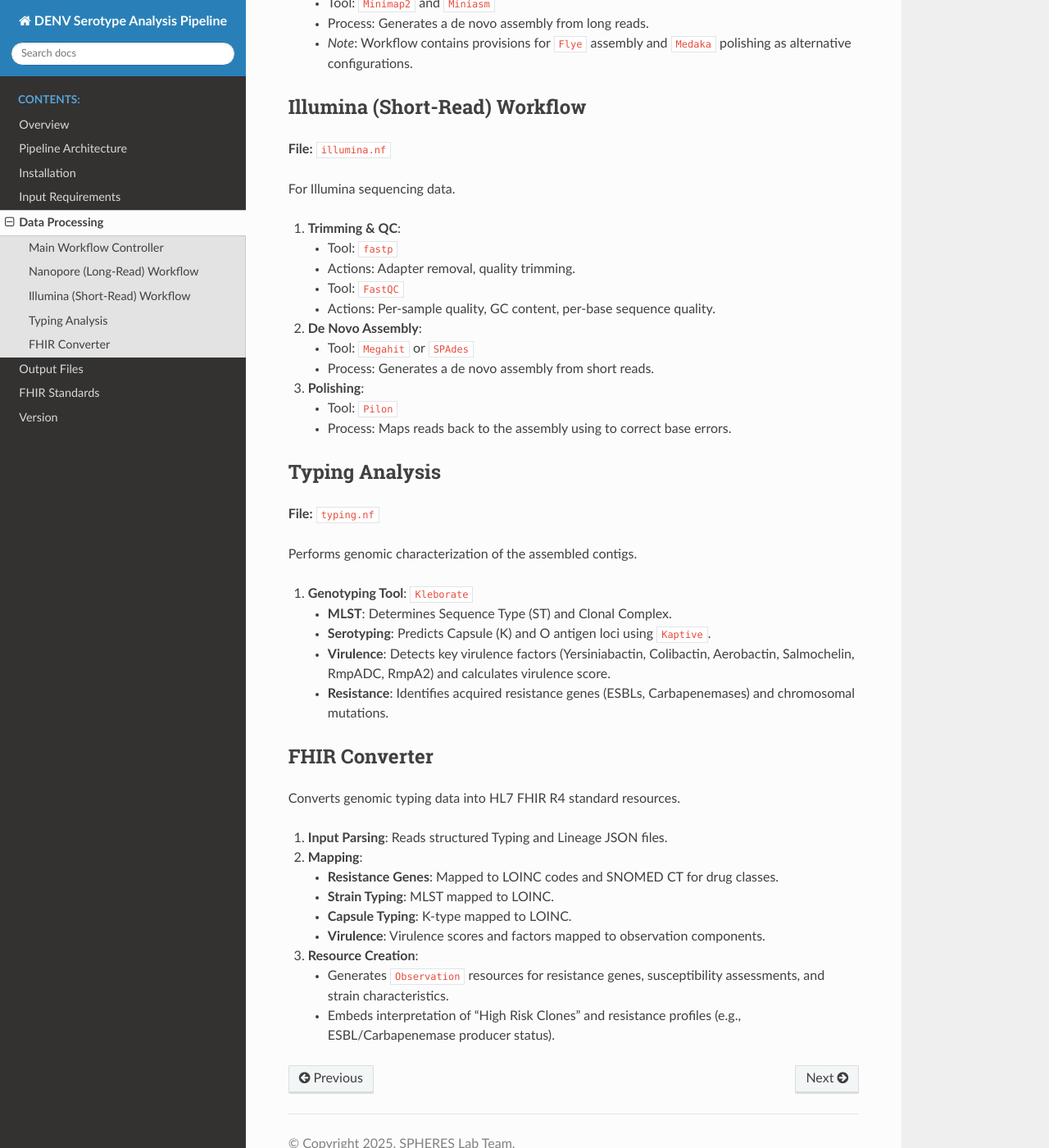
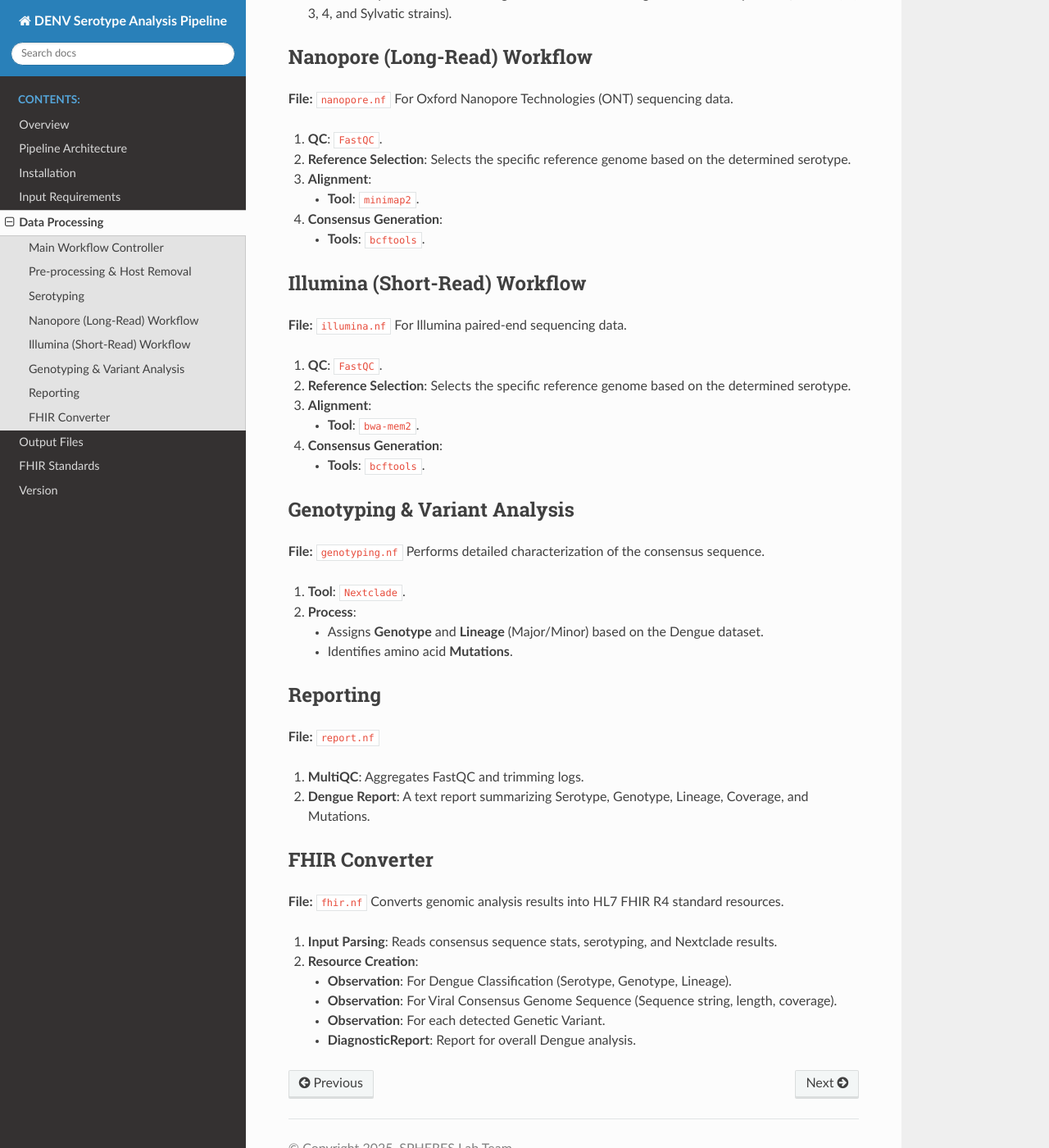
Before and after one commit to robind1/DENV-pipeline-docs, a Sphinx documentation site: the page built from docs/source/components.md, in a window 1280 px wide and 1400 px high, scrolled down 811 px. Shown: the whole window at 82% size. Built offline with Sphinx 7.4.7 and the Read the Docs theme 3.1.0, drawn with Linux system fonts in a browser that asks for light colours; pages that are not in the unit, such as notebooks, are missing from menus; some of the changed text lies outside the part shown.

Commit message:
Update components.md

```diff
--- a/docs/source/components.md
+++ b/docs/source/components.md
@@ -2,68 +2,62 @@
 
 ## Main Workflow Controller
 **File:** `main.nf`
+The main workflow handles channel processing and parallel execution. It automatically detects input data types (Illumina or Nanopore), performs trimming and host removal, determines the serotype, and then routes data to the specific alignment and consensus generation workflows.
 
-The main workflow handles channel processing and parallel execution.
+## Pre-processing & Host Removal
+**Files:** `trimming.nf`, `host_removal.nf`
+1.  **Trimming**:
+    *   **Illumina**: `Trimmomatic` (Quality trimming, adapter removal).
+    *   **Nanopore**: `chopper` (Quality and length filtering).
+2.  **Host Removal**:
+    *   **Tool**: `hostile`.
+    *   **Process**: Aligns reads against a host reference (human) to remove non-viral reads using `bowtie2` (Illumina) or `minimap2` (Nanopore).
 
-*   **Input Detection**: Automatically detects input data types (Illumina or Nanopore) and routes them to the dedicated sub-workflows.
-*   **Parallel Processing**: Input streams are processed concurrently.
-*   **Channel Merging**: Assemblies from different streams are routed to unified channels for downstream processes:
-    *   Typing (MLST, Serotyping, Virulence, Resistance)
-    *   FHIR resource generation
-    *   Clinical data integration
-    *   MultiQC aggregate reporting
+## Serotyping
+**File:** `serotyping.nf`
+Determines the Dengue serotype to select the appropriate reference for alignment.
+1.  **Tool**: `BLASTn`.
+2.  **Process**: Maps a subset of reads against a database of Dengue reference sequences (DENV-1, 2, 3, 4, and Sylvatic strains).
 
 ## Nanopore (Long-Read) Workflow
 **File:** `nanopore.nf`
-
 For Oxford Nanopore Technologies (ONT) sequencing data.
-
-1.  **Quality Control**:
-    *   Tool: `FastQC`
-    *   Metrics: Per-sample quality, GC content, per-base sequence quality.
-2.  **Assembly and Polishing**:
-    *   Tool: `Minimap2` and `Miniasm`
-    *   Process: Generates a de novo assembly from long reads.
-    *   *Note*: Workflow contains provisions for `Flye` assembly and `Medaka` polishing as alternative configurations.
+1.  **QC**: `FastQC`.
+2.  **Reference Selection**: Selects the specific reference genome based on the determined serotype.
+3.  **Alignment**:
+    *   **Tool**: `minimap2`.
+4.  **Consensus Generation**:
+    *   **Tools**: `bcftools`.
 
 ## Illumina (Short-Read) Workflow
 **File:** `illumina.nf`
+For Illumina paired-end sequencing data.
+1.  **QC**: `FastQC`.
+2.  **Reference Selection**: Selects the specific reference genome based on the determined serotype.
+3.  **Alignment**:
+    *   **Tool**: `bwa-mem2`.
+4.  **Consensus Generation**:
+    *   **Tools**: `bcftools`.
 
-For Illumina sequencing data.
+## Genotyping & Variant Analysis
+**File:** `genotyping.nf`
+Performs detailed characterization of the consensus sequence.
+1.  **Tool**: `Nextclade`.
+2.  **Process**:
+    *   Assigns **Genotype** and **Lineage** (Major/Minor) based on the Dengue dataset.
+    *   Identifies amino acid **Mutations**.
 
-1.  **Trimming & QC**:
-    *   Tool: `fastp`
-    *   Actions: Adapter removal, quality trimming.
-    *   Tool: `FastQC`
-    *   Actions: Per-sample quality, GC content, per-base sequence quality.
-2.  **De Novo Assembly**:
-    *   Tool: `Megahit` or `SPAdes`
-    *   Process: Generates a de novo assembly from short reads.
-3.  **Polishing**:
-    *   Tool: `Pilon`
-    *   Process: Maps reads back to the assembly using to correct base errors.
-
-## Typing Analysis
-**File:** `typing.nf`
-
-Performs genomic characterization of the assembled contigs.
-
-1.  **Genotyping Tool**: `Kleborate`
-    *   **MLST**: Determines Sequence Type (ST) and Clonal Complex.
-    *   **Serotyping**: Predicts Capsule (K) and O antigen loci using `Kaptive`.
-    *   **Virulence**: Detects key virulence factors (Yersiniabactin, Colibactin, Aerobactin, Salmochelin, RmpADC, RmpA2) and calculates virulence score.
-    *   **Resistance**: Identifies acquired resistance genes (ESBLs, Carbapenemases) and chromosomal mutations.
+## Reporting
+**File:** `report.nf`
+1.  **MultiQC**: Aggregates FastQC and trimming logs.
+2.  **Dengue Report**: A text report summarizing Serotype, Genotype, Lineage, Coverage, and Mutations.
 
 ## FHIR Converter
-
-Converts genomic typing data into HL7 FHIR R4 standard resources.
-
-1.  **Input Parsing**: Reads structured Typing and Lineage JSON files.
-2.  **Mapping**:
-    *   **Resistance Genes**: Mapped to LOINC codes and SNOMED CT for drug classes.
-    *   **Strain Typing**: MLST mapped to LOINC.
-    *   **Capsule Typing**: K-type mapped to LOINC.
-    *   **Virulence**: Virulence scores and factors mapped to observation components.
-3.  **Resource Creation**:
-    *   Generates `Observation` resources for resistance genes, susceptibility assessments, and strain characteristics.
-    *   Embeds interpretation of "High Risk Clones" and resistance profiles (e.g., ESBL/Carbapenemase producer status).
+**File:** `fhir.nf`
+Converts genomic analysis results into HL7 FHIR R4 standard resources.
+1.  **Input Parsing**: Reads consensus sequence stats, serotyping, and Nextclade results.
+2.  **Resource Creation**:
+    *   **Observation**: For Dengue Classification (Serotype, Genotype, Lineage).
+    *   **Observation**: For Viral Consensus Genome Sequence (Sequence string, length, coverage).
+    *   **Observation**: For each detected Genetic Variant.
+    *   **DiagnosticReport**: Report for overall Dengue analysis.
```
